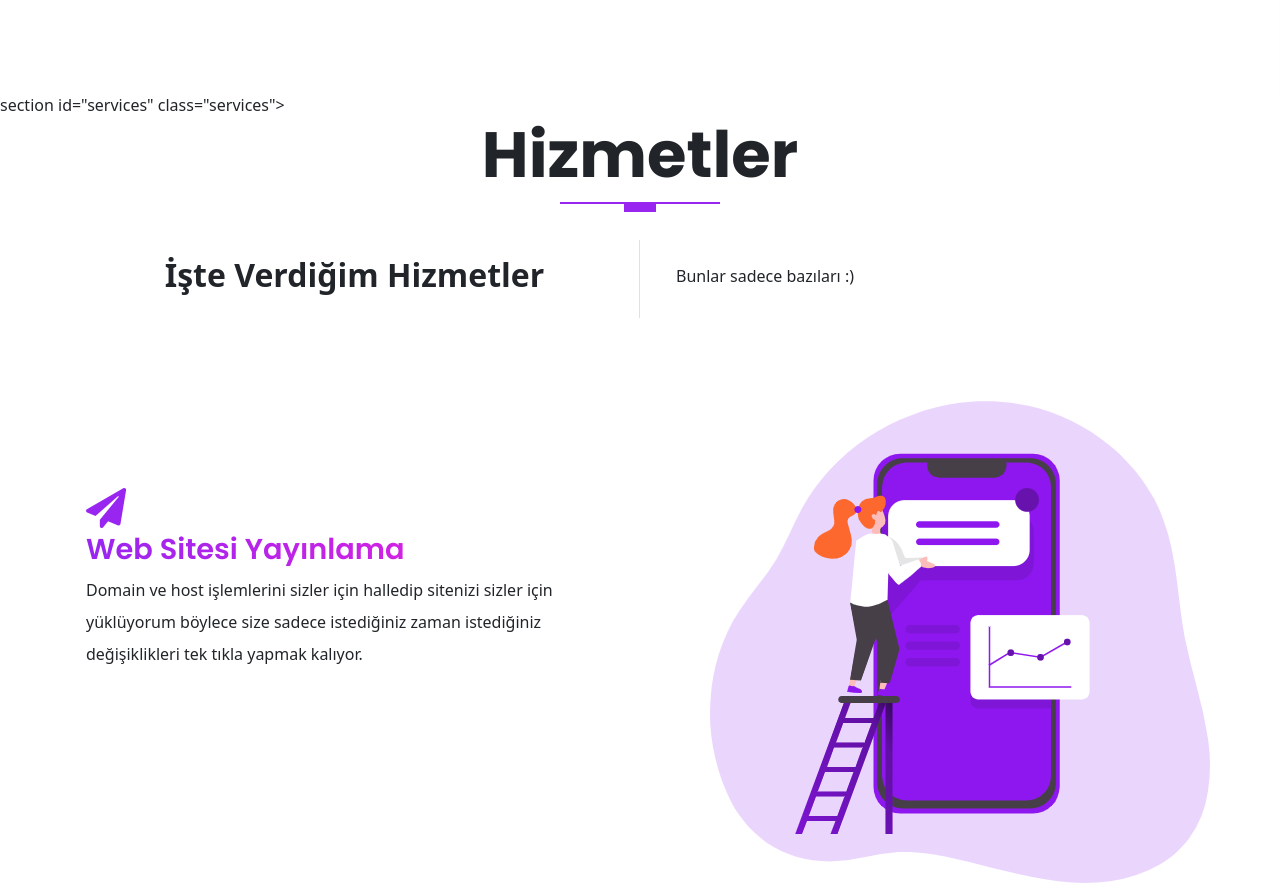
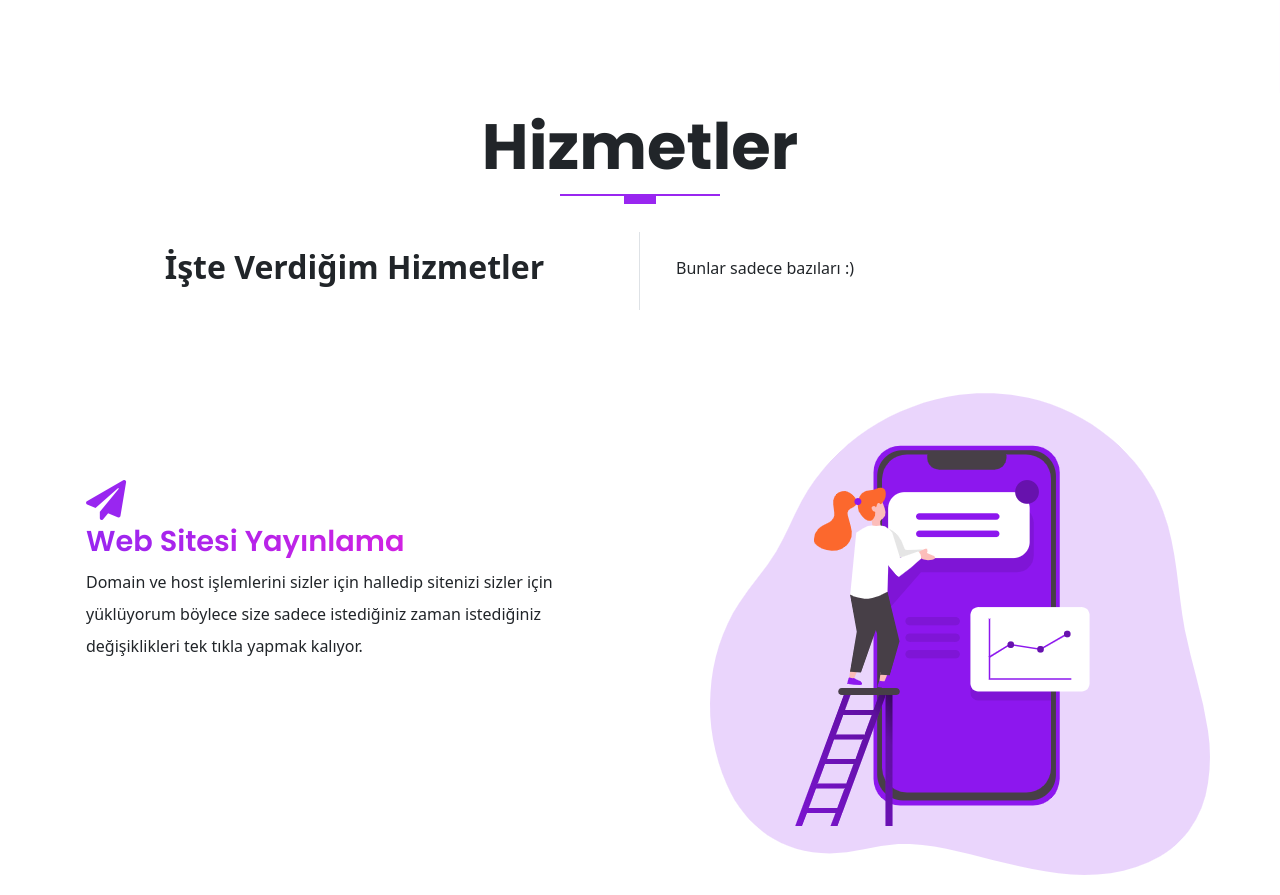
Before and after one commit to ikryldz/ikryldz.github.io, a website: page index.html in a window 1280 px wide. Shown: the part 851-1746 px from the top of the page. Drawn offline with nearby package versions, Linux system fonts and the light colour scheme; files that its build step writes are made by us from their sources.

Commit message:
Update index.html

```diff
--- a/index.html
+++ b/index.html
@@ -64,7 +64,7 @@
 <!-- //////////////////////////////////////////////////////////////////////////////////////////////
                          START SECTION 4 - THE SERVICES
 ///////////////////////////////////////////////////////////////////////////////////////////////////-->
-section id="services" class="services">
+<section id="services" class="services">
   <div class="container">
     <div class="row text-center">
       <h1 class="display-3 fw-bold">Hizmetler</h1>
```
